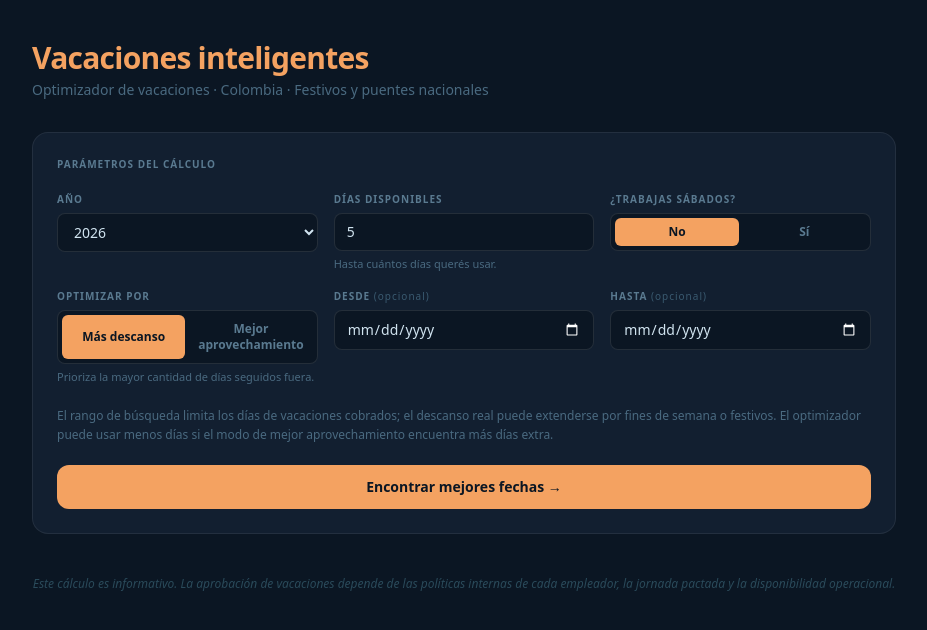
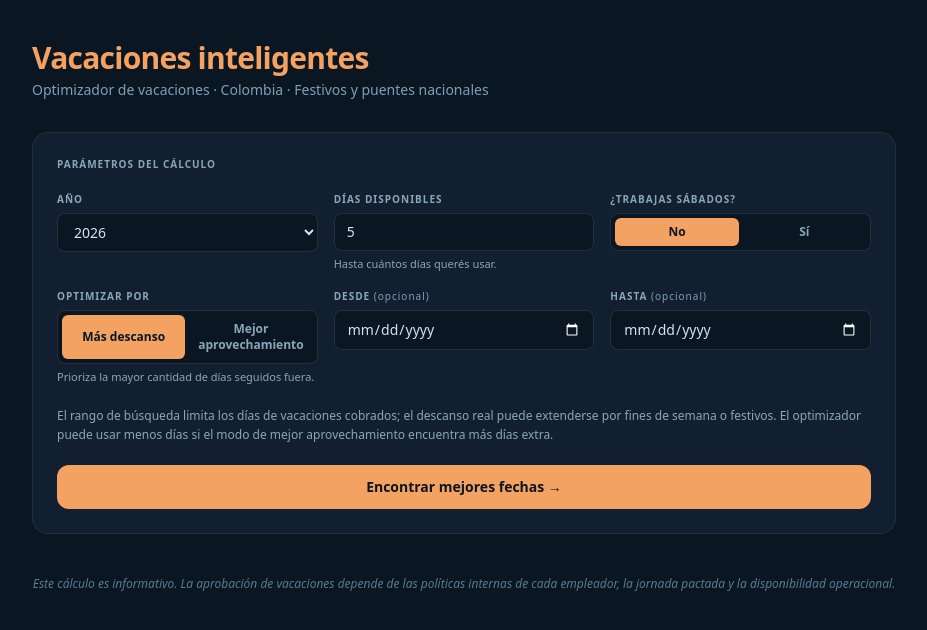
Before and after one commit to NastMz/vacaciones-inteligentes, a Next.js app: page / in a window 1280 px wide. Shown: the top 630 px of the page, without its empty margins (176-1103 px from the left). Built offline with nearby package versions, Linux system fonts and the light colour scheme.

Commit message:
fix: improve dark theme readability

```diff
--- a/src/app/globals.css
+++ b/src/app/globals.css
@@ -16,3 +16,29 @@
     color-scheme: dark;
   }
 }
+
+@layer utilities {
+  .themed-scrollbar {
+    scrollbar-width: thin;
+    scrollbar-color: #f4a26155 #121f30;
+  }
+
+  .themed-scrollbar::-webkit-scrollbar {
+    height: 10px;
+  }
+
+  .themed-scrollbar::-webkit-scrollbar-track {
+    background: #121f30;
+    border-radius: 9999px;
+  }
+
+  .themed-scrollbar::-webkit-scrollbar-thumb {
+    background: #f4a26155;
+    border: 2px solid #121f30;
+    border-radius: 9999px;
+  }
+
+  .themed-scrollbar::-webkit-scrollbar-thumb:hover {
+    background: #f4a26188;
+  }
+}
--- a/src/app/page.tsx
+++ b/src/app/page.tsx
@@ -57,7 +57,7 @@ export default function Home() {
           <h1 className="text-3xl font-bold text-accent tracking-tight mb-1">
             Vacaciones inteligentes
           </h1>
-          <p className="text-[#4a6a80] text-sm">
+          <p className="text-[#7ea0b7] text-sm">
             Optimizador de vacaciones · Colombia · Festivos y puentes nacionales
           </p>
         </header>
@@ -69,18 +69,18 @@ export default function Home() {
         {results !== null && (
           <section className="mt-6 space-y-4">
             {results.length === 0 ? (
-              <div className="text-center py-14 text-[#4a6a80] italic text-sm">
+              <div className="text-center py-14 text-[#7ea0b7] italic text-sm">
                 Sin resultados con esos parámetros. Intenta ampliar el rango de fechas.
               </div>
             ) : (
               <>
-                <p className="text-xs text-[#4a6a80] leading-relaxed">
+                <p className="text-xs text-[#8aa7b9] leading-relaxed">
                   Los resultados separan los días cobrados como vacaciones del descanso real.
                   Si el período toca fines de semana o festivos, tu ausencia puede extenderse sin
                   consumir días adicionales.
                 </p>
                 {rankingExplanation && (
-                  <p className="text-xs text-[#5a7a90] leading-relaxed">
+                  <p className="text-xs text-[#8aa7b9] leading-relaxed">
                     {rankingExplanation}
                   </p>
                 )}
@@ -113,7 +113,7 @@ export default function Home() {
         )}
 
         {/* Disclaimer */}
-        <footer className="mt-10 text-[#2a4a5a] text-xs text-center italic leading-relaxed">
+        <footer className="mt-10 text-[#5a7a90] text-xs text-center italic leading-relaxed">
           Este cálculo es informativo. La aprobación de vacaciones depende de las políticas
           internas de cada empleador, la jornada pactada y la disponibilidad operacional.
         </footer>
--- a/src/components/RecommendationCalendar.tsx
+++ b/src/components/RecommendationCalendar.tsx
@@ -48,7 +48,7 @@ export function RecommendationCalendar({
     <section className="bg-navy-800 border border-white/[0.07] rounded-2xl p-6">
       <div className="flex flex-wrap items-start justify-between gap-4 mb-5">
         <div>
-          <p className="text-[10px] font-semibold text-[#4a6a80] uppercase tracking-widest mb-1">
+          <p className="text-[10px] font-semibold text-[#8aa7b9] uppercase tracking-widest mb-1">
             Calendario del descanso
           </p>
           <h2 className="text-lg font-semibold text-[#d1e4f0]">
@@ -58,7 +58,7 @@ export function RecommendationCalendar({
             Del {formatDateFull(recommendation.realRestStartDate)} al{" "}
             {formatDateFull(recommendation.realRestEndDate)}
           </p>
-          <p className="text-xs text-[#4a6a80] mt-2 max-w-2xl">
+          <p className="text-xs text-[#8aa7b9] mt-2 max-w-2xl">
             Los días marcados como extensión forman parte del descanso real, pero no se cobran
             como vacaciones porque corresponden a festivos o días no laborables.
           </p>
@@ -79,7 +79,7 @@ export function RecommendationCalendar({
               <h3 className="text-sm font-semibold text-[#d1e4f0]">
                 {formatMonthTitle(days[0].dateKey)}
               </h3>
-              <span className="text-[11px] text-[#4a6a80]">{days.length} días</span>
+              <span className="text-[11px] text-[#8aa7b9]">{days.length} días</span>
             </div>
 
             <div className="grid grid-cols-1 sm:grid-cols-2 lg:grid-cols-3 gap-3">
@@ -183,7 +183,7 @@ function DayCard({ day }: { day: CalendarDay }) {
     <article className={`rounded-xl border p-3 ${tone}`}>
       <div className="flex items-start justify-between gap-3 mb-2">
         <div>
-          <p className="text-[11px] uppercase tracking-wide text-[#4a6a80]">{weekday}</p>
+          <p className="text-[11px] uppercase tracking-wide text-[#8aa7b9]">{weekday}</p>
           <p className="font-mono text-base text-[#d1e4f0]">{day.dateKey}</p>
         </div>
         <span className="text-2xl font-mono text-[#d1e4f0] tabular-nums">{date}</span>
--- a/src/components/RecommendationCard.tsx
+++ b/src/components/RecommendationCard.tsx
@@ -98,11 +98,11 @@ function DateBlock({
 }) {
   return (
     <div>
-      <p className="text-success/40 text-[10px] font-semibold uppercase tracking-widest mb-1.5">
+      <p className="text-success/75 text-[10px] font-semibold uppercase tracking-widest mb-1.5">
         {label}
       </p>
       <p className="text-success font-mono text-sm">{primary}</p>
-      <p className="text-success/60 font-mono text-sm">{secondary}</p>
+      <p className="text-success/80 font-mono text-sm">{secondary}</p>
     </div>
   );
 }
@@ -125,7 +125,7 @@ function Stat({
       >
         {value}
       </div>
-      <div className="text-success/35 text-[10px] uppercase tracking-wide mt-0.5">
+        <div className="text-success/85 text-[10px] uppercase tracking-wide mt-0.5">
         {label}
       </div>
     </div>
--- a/src/components/RecommendationTable.tsx
+++ b/src/components/RecommendationTable.tsx
@@ -14,11 +14,11 @@ export function RecommendationTable({
 }: Props) {
   return (
     <div className="bg-navy-800 border border-white/[0.07] rounded-2xl p-6">
-      <p className="text-[10px] font-semibold text-[#4a6a80] uppercase tracking-widest mb-4">
+      <p className="text-[10px] font-semibold text-[#8aa7b9] uppercase tracking-widest mb-4">
         Top {recommendations.length} opciones
       </p>
 
-      <div className="overflow-x-auto">
+      <div className="overflow-x-auto themed-scrollbar pb-2">
         <table className="w-full text-xs">
           <thead>
             <tr className="border-b border-white/[0.05]">
@@ -26,7 +26,7 @@ export function RecommendationTable({
                 (h) => (
                   <th
                     key={h}
-                    className="text-left py-2 px-3 text-[#3a5a70] font-semibold uppercase tracking-wide whitespace-nowrap"
+                    className="text-left py-2 px-3 text-[#8aa7b9] font-semibold uppercase tracking-wide whitespace-nowrap"
                   >
                     {h}
                   </th>
@@ -79,7 +79,7 @@ function Row({
       onClick={selectRow}
       aria-label={isSelected ? `Opción ${i + 1} seleccionada` : `Seleccionar opción ${i + 1}`}
     >
-      <td className={td + " text-[#3a5a70]"}>
+      <td className={td + " text-[#7ea0b7]"}>
         <div className="flex items-center gap-2 whitespace-nowrap">
           <span>{i + 1}</span>
           {isBest && (
@@ -97,7 +97,7 @@ function Row({
       <td className={td + " font-mono text-[#9ab8cc] whitespace-nowrap"}>
         {formatDateShort(r.requestStartDate)} → {formatDateShort(r.requestEndDate)}
       </td>
-      <td className={td + " font-mono text-[#5a7a8a] whitespace-nowrap"}>
+      <td className={td + " font-mono text-[#8aa7b9] whitespace-nowrap"}>
         {formatDateShort(r.realRestStartDate)} – {formatDateShort(r.realRestEndDate)}
       </td>
       <td className={td + " font-mono text-[#7ea0b7] whitespace-nowrap"}>
@@ -112,7 +112,7 @@ function Row({
       <td className={td + " text-center text-[#6a8ba0] whitespace-nowrap"}>
         {r.efficiencyRatio}×
       </td>
-      <td className={td + " text-[#4a6a80] max-w-[180px] truncate"}>
+      <td className={td + " text-[#7ea0b7] max-w-[180px] truncate"}>
         {r.holidaysIncluded.length > 0
           ? r.holidaysIncluded.map((h) => h.name).join(" · ")
           : "—"}
--- a/src/components/VacationForm.tsx
+++ b/src/components/VacationForm.tsx
@@ -31,7 +31,7 @@ export function VacationForm({ onSubmit, isLoading }: Props) {
     });
   }
 
-  const fieldLabel = "text-[10px] font-semibold text-[#5a7a90] uppercase tracking-widest mb-1.5 block";
+  const fieldLabel = "text-[10px] font-semibold text-[#8aa7b9] uppercase tracking-widest mb-1.5 block";
   const input =
     "w-full bg-navy-950 border border-white/10 rounded-lg px-3 py-2 text-sm text-[#d1e4f0] focus:outline-none focus:border-accent transition-colors";
 
@@ -71,7 +71,7 @@ export function VacationForm({ onSubmit, isLoading }: Props) {
             onChange={(e) => setDaysToUse(+e.target.value)}
             className={input}
           />
-          <p className="mt-1 text-[11px] text-[#4a6a80] leading-relaxed">
+          <p className="mt-1 text-[11px] text-[#8aa7b9] leading-relaxed">
             Hasta cuántos días querés usar.
           </p>
         </div>
@@ -100,7 +100,7 @@ export function VacationForm({ onSubmit, isLoading }: Props) {
               { value: "MAX_EFFICIENCY", label: "Mejor aprovechamiento" },
             ]}
           />
-          <p className="mt-1 text-[11px] text-[#4a6a80] leading-relaxed">
+          <p className="mt-1 text-[11px] text-[#8aa7b9] leading-relaxed">
             {mode === "MAX_TOTAL_REST"
               ? "Prioriza la mayor cantidad de días seguidos fuera."
               : "Prioriza sumar más días extra por fines de semana y festivos."}
@@ -110,7 +110,7 @@ export function VacationForm({ onSubmit, isLoading }: Props) {
         {/* Desde */}
         <div>
           <label htmlFor="from" className={fieldLabel}>
-            Desde <span className="normal-case font-normal text-[#3a5a70]">(opcional)</span>
+            Desde <span className="normal-case font-normal text-[#7ea0b7]">(opcional)</span>
           </label>
           <input
             id="from"
@@ -124,7 +124,7 @@ export function VacationForm({ onSubmit, isLoading }: Props) {
         {/* Hasta */}
         <div>
           <label htmlFor="to" className={fieldLabel}>
-            Hasta <span className="normal-case font-normal text-[#3a5a70]">(opcional)</span>
+            Hasta <span className="normal-case font-normal text-[#7ea0b7]">(opcional)</span>
           </label>
           <input
             id="to"
@@ -137,7 +137,7 @@ export function VacationForm({ onSubmit, isLoading }: Props) {
 
       </div>
 
-      <p className="mb-5 text-xs text-[#4a6a80] leading-relaxed">
+      <p className="mb-5 text-xs text-[#8aa7b9] leading-relaxed">
         El rango de búsqueda limita los días de vacaciones cobrados; el descanso real
         puede extenderse por fines de semana o festivos. El optimizador puede usar
         menos días si el modo de mejor aprovechamiento encuentra más días extra.
@@ -179,7 +179,7 @@ function ToggleGroup<T>({ value, onChange, options }: ToggleGroupProps<T>) {
             className={`flex-1 rounded-md py-1.5 text-xs font-semibold transition-all ${
               isActive
                 ? "bg-accent text-navy-950"
-                : "text-[#5a7a90] hover:text-[#d1e4f0]"
+                : "text-[#8aa7b9] hover:text-[#d1e4f0]"
             }`}
           >
             {opt.label}
```
